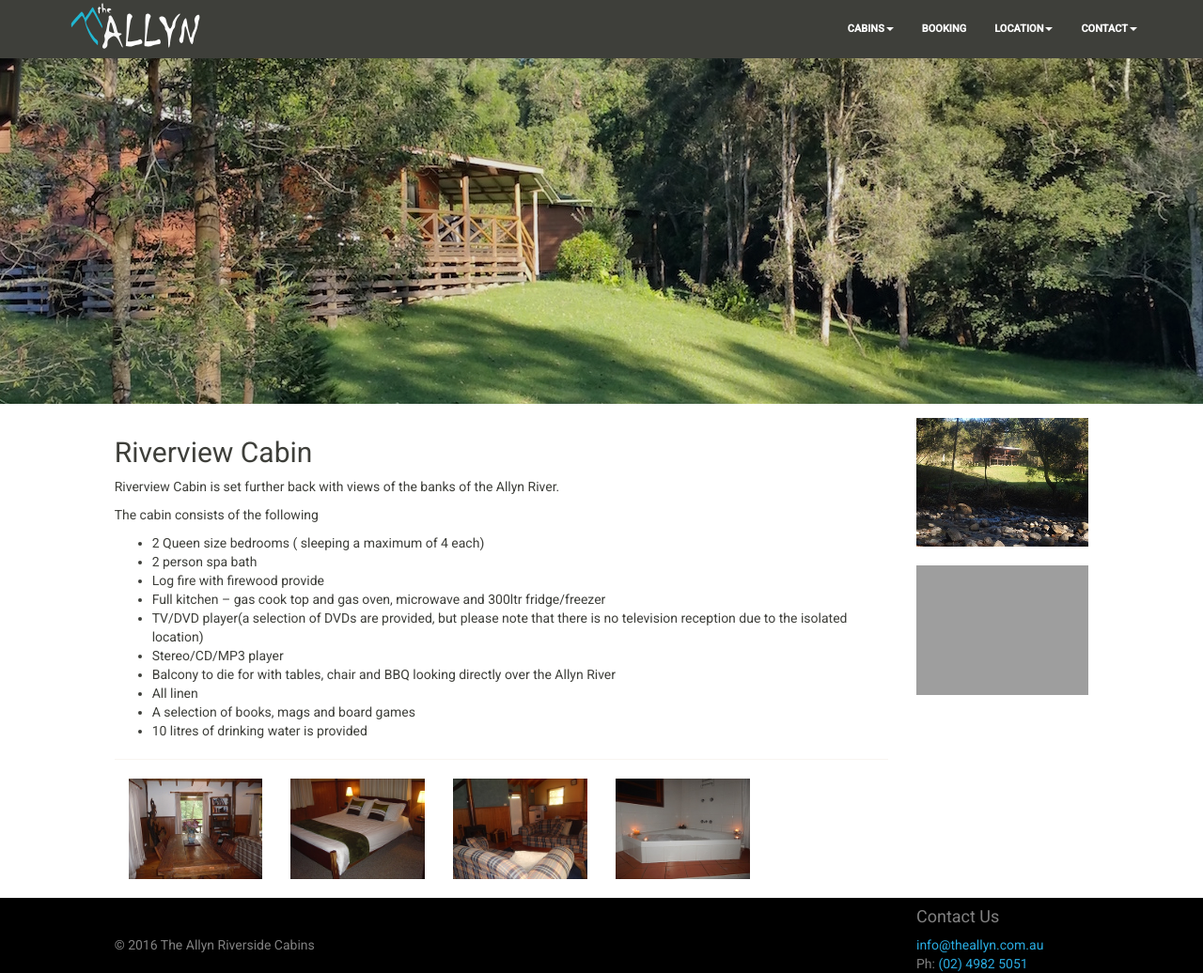
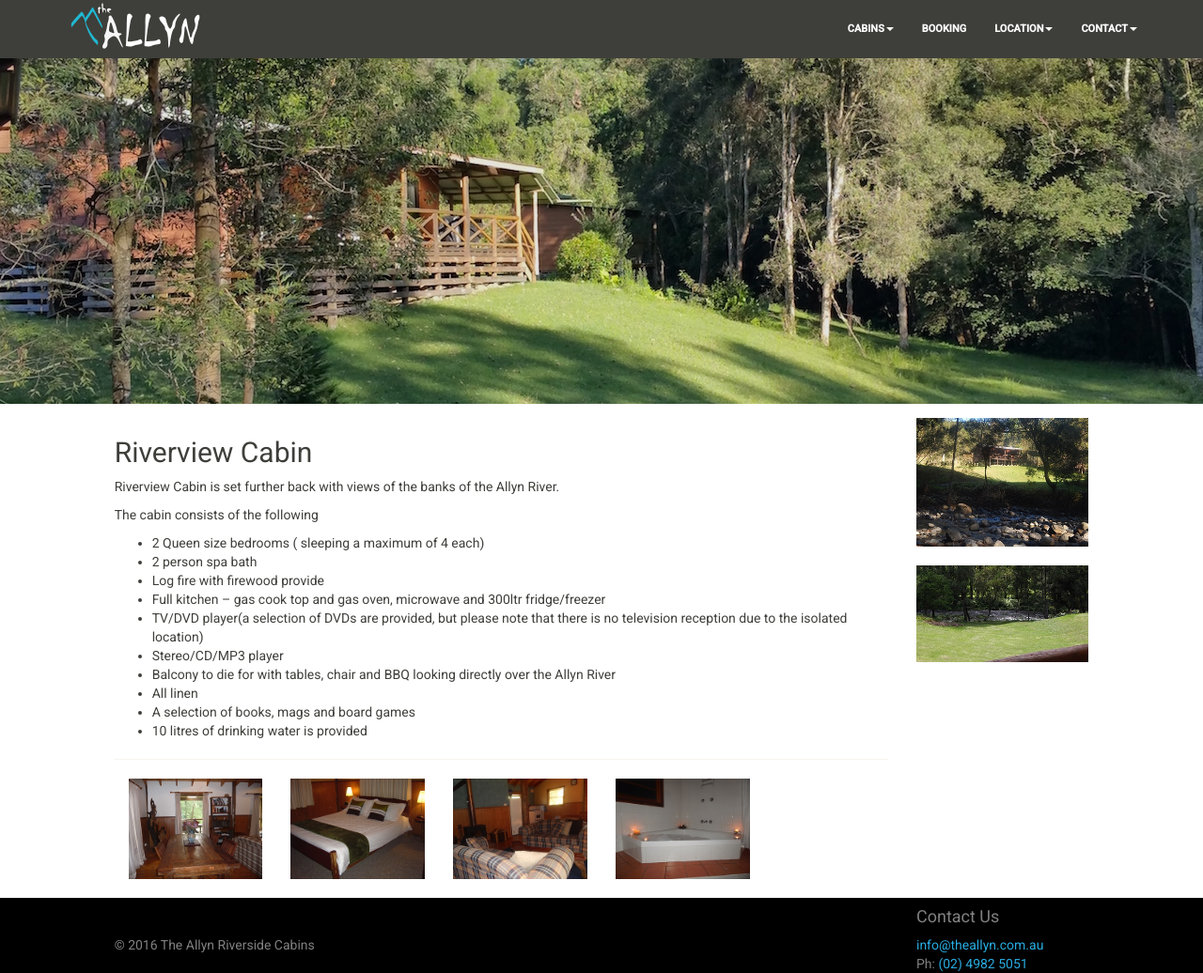
Before and after one commit to samuraibeach/theallyn, a Jekyll site: the page built from riverview-cabin.md, in a window 1280 px wide and 1036 px high. Shown: the whole window at 94% size. Built offline with Jekyll 4.4.1, drawn with Linux system fonts in a browser that asks for light colours.

Commit message:
Update riverview-cabin.md

```diff
--- a/riverview-cabin.md
+++ b/riverview-cabin.md
@@ -7,7 +7,8 @@ coverpicture: coverpic6
 images:
  - file: home/riverview.jpg
    title: View from river
- - file: riverview/viewtoriverfromriverview.jpg
+ - file: riverview/viewfromriverview.jpg
+   title: view to river from riverview
 
 images_bottom:
  - file: riverview/dining.jpg
```
